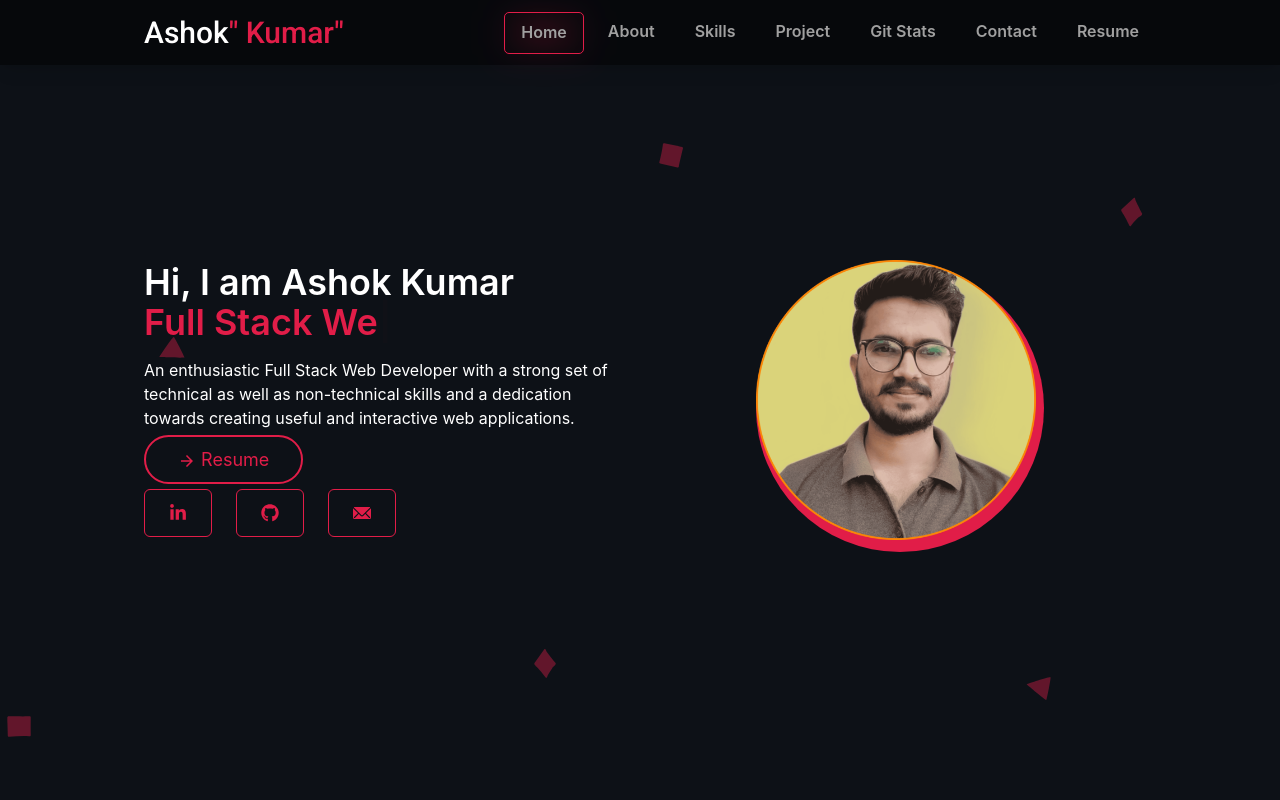
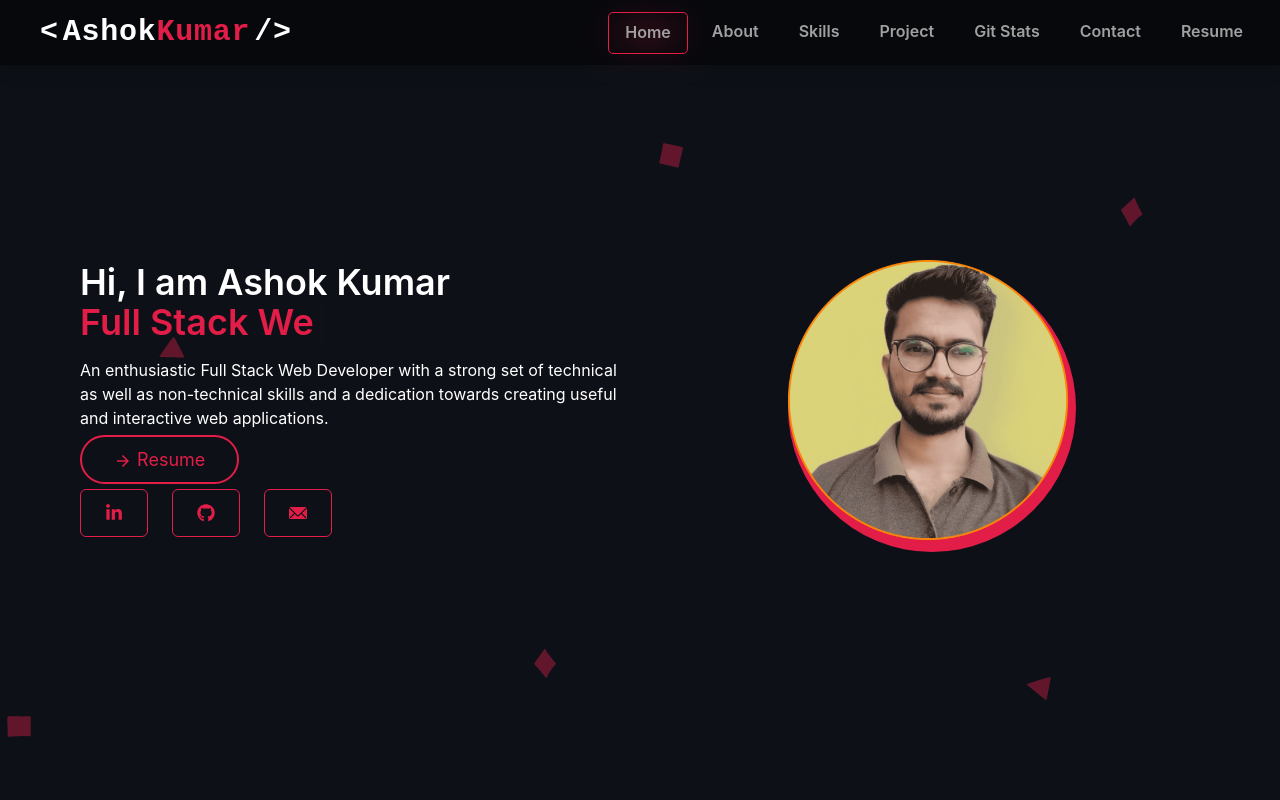
Before and after one commit to AshokPrjapati/AshokPrjapati.github.io, a React (Create React App) app: page / in a window 1280 px wide. Shown: the top 800 px of the page. Built offline with nearby package versions, Linux system fonts and the light colour scheme.

Commit message:
refactor: update Container max width in App component and restructure Navbar for improved layout

```diff
--- a/src/App.tsx
+++ b/src/App.tsx
@@ -40,7 +40,7 @@ const App: React.FC = () => {
 
     return (
       <Box key={index} id={path} bg={bg}>
-        <Container pt={{ base: "40px", md: 0 }} maxW="5xl" minH="100vh">
+        <Container pt={{ base: "40px", md: 0 }} maxW="6xl" minH="100vh">
           <Component />
         </Container>
       </Box>
--- a/src/Components/Navbar/Navbar.tsx
+++ b/src/Components/Navbar/Navbar.tsx
@@ -15,29 +15,33 @@ import styles from "./Navbar.module.css";
 
 const Navbar: React.FC = () => {
   const { isOpen, onToggle } = useDisclosure();
+
+  const renderPortfolioName = () => {
     return (
-    <>
-      <Box className={styles.sticky} shadow="lg">
-        <Container maxW="5xl">
-          <Flex
-            justify="space-between"
-            align="center"
-            height="65px"
-            width="100%"
-            zIndex={10}
-          >
       <NavLink to="/">
         <Flex
           fontSize="3xl"
-                fontFamily="Roboto"
-                fontWeight={500}
-                color="text.1"
+          alignItems="center"
+          fontFamily="monospace"
+          fontWeight={700}
+          letterSpacing="wide"
         >
+          <Text color="text.1" mr={1}>
+            &lt;
+          </Text>
           <Text color="text.1">Ashok</Text>
-                <Text color="text.3">" Kumar"</Text>
+          <Text color="text.3">Kumar</Text>
+          <Text color="text.1" ml={1}>
+            /&gt;
+          </Text>
         </Flex>
       </NavLink>
-            <Box>
+    );
+  };
+
+  const renderMenuButtons = () => {
+    return (
+      <>
         <Flex display={{ base: "none", lg: "flex" }} color="text.2">
           <NavButton />
         </Flex>
@@ -52,20 +56,18 @@ const Navbar: React.FC = () => {
             _hover={{ bg: "none" }}
             onClick={onToggle}
             icon={
-                    isOpen ? (
-                      <CloseIcon w={3} h={3} />
-                    ) : (
-                      <HamburgerIcon w={5} h={5} />
-                    )
+              isOpen ? <CloseIcon w={3} h={3} /> : <HamburgerIcon w={5} h={5} />
             }
             variant="ghost"
             aria-label="Toggle Navigation"
           />
         </Flex>
-            </Box>
-          </Flex>
-        </Container>
-      </Box>
+      </>
+    );
+  };
+
+  const renderMobileMenu = () => {
+    return (
       <Slide
         direction="bottom"
         in={isOpen}
@@ -82,6 +84,26 @@ const Navbar: React.FC = () => {
           <NavButton toggle={onToggle} />
         </Box>
       </Slide>
+    );
+  };
+
+  return (
+    <>
+      <Box className={styles.sticky} shadow="lg">
+        <Container maxW="full" px={10}>
+          <Flex
+            justify="space-between"
+            align="center"
+            height="65px"
+            width="100%"
+            zIndex={10}
+          >
+            {renderPortfolioName()}
+            {renderMenuButtons()}
+          </Flex>
+        </Container>
+      </Box>
+      {renderMobileMenu()}
     </>
   );
 };
```
Lines whose indentation alone changed are shown as unchanged.
